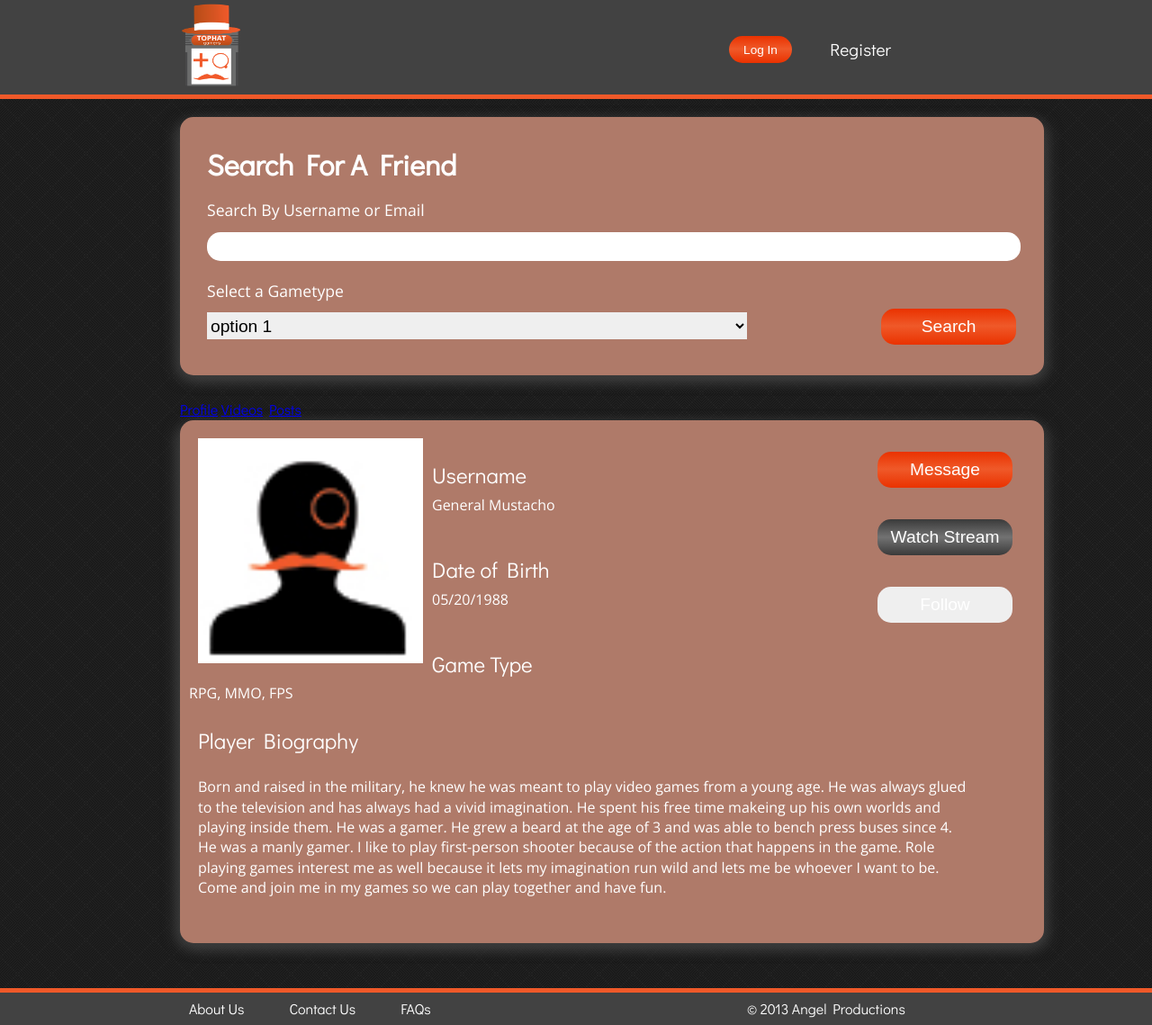
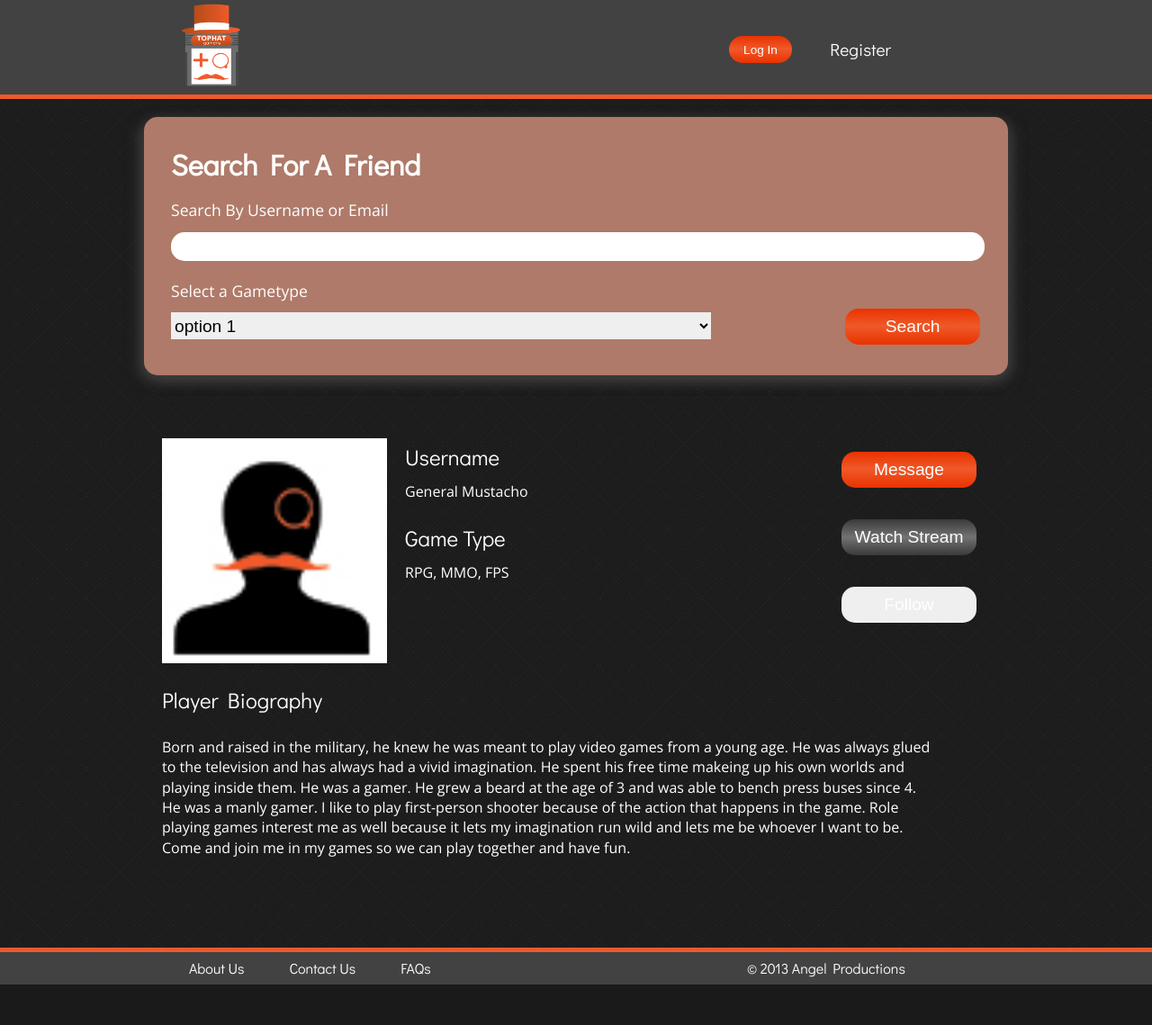
Before and after one commit to AngelDiaz123/Tophat-Gamers-Web-Application, a PHP site: page /profile.html in a window 1280 px wide. Shown: the whole page at 90% size. After the commit the page ends 1094 px from the top, so only its background shows below. Run offline with PHP 8.4, Linux system fonts and the light colour scheme.

Commit message:
Updated HTML and CSS
Just updated some html and css to make it more through

```diff
--- a/basic html and css/main.css
+++ b/basic html and css/main.css
@@ -201,7 +201,7 @@ body {
 
 #home_content {
 	box-shadow:  -5px 5px 15px #3d3d3d, 5px 5px 15px #3d3d3d;
-	margin-left: 200px;
+	margin: 0 auto;
 	padding: 0;
 	background-color: white;
 	width: 960px;
@@ -267,10 +267,10 @@ body {
 	font-family: 'Open Sans', sans-serif;
 	box-shadow:  -5px 5px 15px #3d3d3d, 5px 5px 15px #3d3d3d;
 	padding-top: 10px;
+	margin: 0 auto;
 	margin-top: 20px;
 	border-radius: 15px;
 	width: 960px;
-	margin-left: 200px;
 	background-color: #AF7A69;
 }
 
@@ -341,15 +341,13 @@ body {
 	color: white;
 	margin-top: 50px;
 	width: 960px;
-	margin-left: 200px;
+	margin-left: 100px;
 }
 
 .result_div {
 	overflow: hidden;
-	margin-left: 200px;
-	width: 960px;
-	border-radius: 15px;
-	border:2px solid white;
+	margin: 0 auto;
+	width: 1400px;
 }
 
 .search_result {
@@ -385,13 +383,11 @@ body {
 /*---------- Profile Page ----------------*/
 .profile_div {
 	font-family: 'Open Sans', sans-serif;
-	box-shadow:  -5px 5px 15px #3d3d3d, 5px 5px 15px #3d3d3d;
 	line-height: 1.4em;
 	color: white;
 	width: 960px;
-	margin-left: 200px;
+	margin: 0 auto;
 	margin-top: 50px;
-	background-color: #AF7A69;
 	border-radius: 15px;
 }
 
@@ -454,8 +450,8 @@ body {
 	padding: 0;
 	float: left;
 	font-size: 1.5em;
-	margin-top: 50px;
-	margin-left: 10px;
+	margin-top: 30px;
+	margin-left: 20px;
 	width: 400px;
 }
 
@@ -464,8 +460,8 @@ body {
 	font-size: 1em;
 	margin: 0;
 	padding: 0;
-	margin-left: 10px;
-	margin-top: 10px;
+	margin-left: 20px;
+	margin-top: 15px;
 	width: 400px;
 }
 
@@ -539,7 +535,6 @@ body {
 /*------------- Stream Page --------------*/
 .stream_div {
 	border-radius: 15px;
-	background-color: #AF7A69;
 	margin: 0 auto;
 	width: 1100px;
 	height: 650px;
--- a/basic html and css/makepost.html
+++ b/basic html and css/makepost.html
@@ -1,7 +1,7 @@
 <!DOCTYPE html>
 <html>
 <head>
-	<title>Stream | Tophat Gamers</title>
+	<title>Make a post | Tophat Gamers</title>
 	<link href="images/favicon.ico" rel="icon" type="image/x-icon" />
 	<link href='http://fonts.googleapis.com/css?family=Open+Sans:400,700|Didact+Gothic' rel='stylesheet' type='text/css'>
 	<link rel="stylesheet" type="text/css" href="main.css">
--- a/basic html and css/post.html
+++ b/basic html and css/post.html
@@ -1,7 +1,7 @@
 <!DOCTYPE html>
 <html>
 <head>
-	<title>Stream | Tophat Gamers</title>
+	<title>Post | Tophat Gamers</title>
 	<link href="images/favicon.ico" rel="icon" type="image/x-icon" />
 	<link href='http://fonts.googleapis.com/css?family=Open+Sans:400,700|Didact+Gothic' rel='stylesheet' type='text/css'>
 	<link rel="stylesheet" type="text/css" href="main.css">
--- a/basic html and css/profile.html
+++ b/basic html and css/profile.html
@@ -33,11 +33,11 @@
 		</form>
 	</section>
 
-	<nav class="tabs">
+	<!--<nav class="tabs">
 		<a href="#">Profile</a>
 		<a href="#">Videos</a>
 		<a href="#">Posts</a>
-	</nav>
+	</nav>-->
 	<section class="profile_div">
 			<div class="profile_buttons">
 				<button class="message">Message</button>
@@ -47,8 +47,6 @@
 			<img src="images/basic_profile.jpg" class="profile_img">
 			<p class="title">Username</p>
 			<p class="info">General Mustacho</p>
-			<p class="title">Date of Birth</p>
-			<p class="info">05/20/1988</p>
 			<p class="title">Game Type</p>
 			<p class="info">RPG, MMO, FPS </p>
 			<p class="bio_title">Player Biography</p>
```
